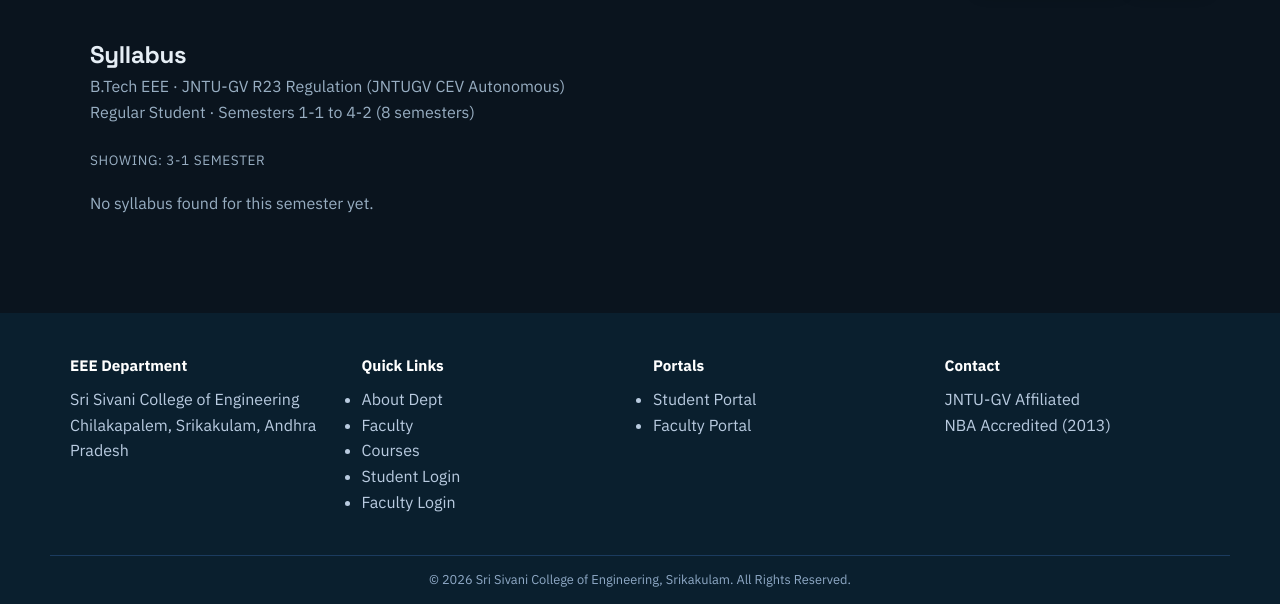
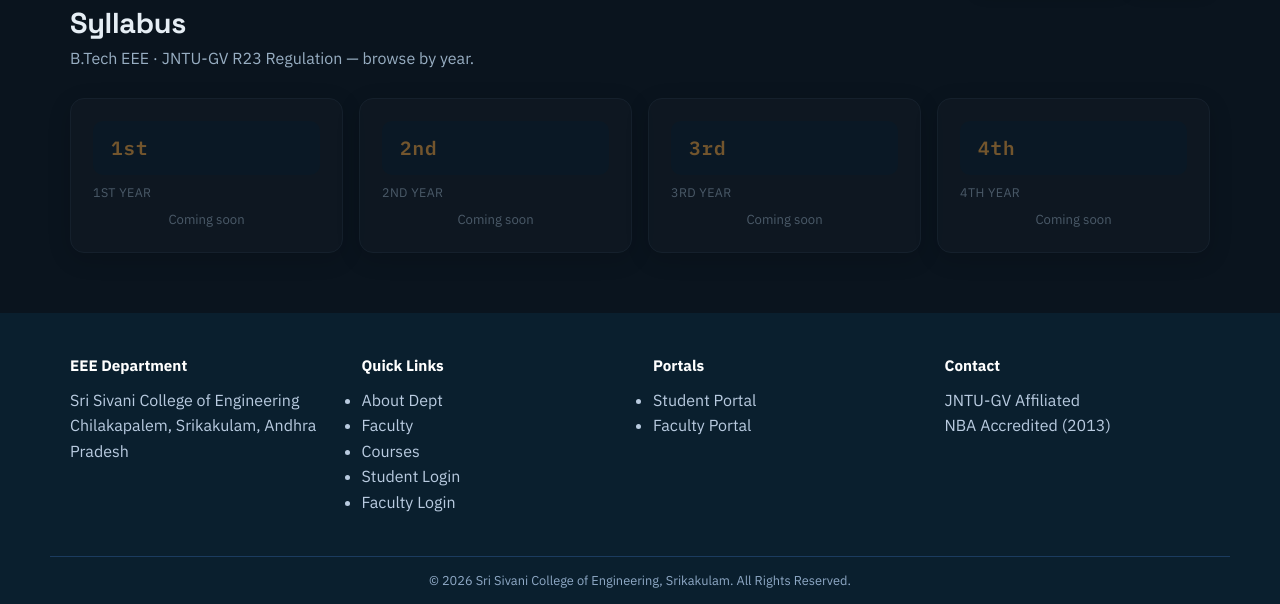
Before and after one commit to Daemon-018/ssce-eee-portal, a Flask app: page /syllabus in a window 1280 px wide. Shown: the part 62-666 px from the top of the page. Run offline with Flask 3, Linux system fonts and the light colour scheme; the visitor is signed in with stand-in values (Sample User, id 1); data comes from the database, SQL or seed files in the repository; data that the repository does not hold is empty.

Commit message:
feat: syllabus folder navigation by year (semester syllabus PDFs)

```diff
--- a/app.py
+++ b/app.py
@@ -217,37 +217,42 @@ def timetable():
 @login_required()
 def syllabus():
     db = get_db_conn()
-    sem = request.args.get("sem", "3-1")
-    entry = "lateral"
-    if session.get("role") == "student":
-        me = db.execute("SELECT entry, year FROM users WHERE id=?", (session.get("user_id"),)).fetchone()
-        entry = (me["entry"] if me and me["entry"] else "regular")
-        is_first_year = bool(me and me["year"] and "1st Year" in me["year"])
-        if entry == "lateral" and is_first_year:
-            entry = "lateral1y"
-    all_sems = ["1-1", "1-2", "2-1", "2-2", "3-1", "3-2", "4-1", "4-2"]
-    allowed = all_sems if entry in ("regular", "lateral1y") else all_sems[2:]
-    sems = [s for s in all_sems if s in allowed and db.execute(
-        "SELECT COUNT(*) c FROM syllabus WHERE year_sem=?", (s,)).fetchone()["c"] > 0]
-    if sem not in sems:
-        sem = sems[0] if sems else "3-1"
-    if session.get("role") == "student":
-        me2 = db.execute("SELECT year FROM users WHERE id=?", (session.get("user_id"),)).fetchone()
-        y = (me2["year"] if me2 and me2["year"] else "")
-        default_sem = {"1st Year": "1-1", "2nd Year": "2-2", "3rd Year": "3-1", "4th Year": "4-1"}.get(
-            next((k for k in ["1st Year", "2nd Year", "3rd Year", "4th Year"] if k in y), ""), sem)
-        if default_sem in sems:
-            sem = request.args.get("sem", default_sem)
-    rows = db.execute(
-        """SELECT * FROM syllabus WHERE program='B.Tech' AND year_sem=?
-           ORDER BY code""", (sem,)).fetchall()
-    import json as _json
-    subjects = []
-    for r in rows:
-        d = dict(r)
-        d["units"] = _json.loads(d["units"] or "[]")
-        subjects.append(d)
-    return render_template("syllabus.html", subjects=subjects, sems=sems, sem=sem, entry=entry)
+    years = [
+        {"num": 1, "label": "1st Year", "sems": ["1-1", "1-2"]},
+        {"num": 2, "label": "2nd Year", "sems": ["2-1", "2-2"]},
+        {"num": 3, "label": "3rd Year", "sems": ["3-1", "3-2"]},
+        {"num": 4, "label": "4th Year", "sems": ["4-1", "4-2"]},
+    ]
+    pdf_rows = db.execute("SELECT year_num, year_sem, drive_link, title FROM syllabus_pdfs").fetchall()
+    pdfs = {}
+    for r in pdf_rows:
+        pdfs[r["year_sem"]] = {"link": r["drive_link"], "title": r["title"]}
+    for y in years:
+        y["has_pdf"] = any(pdfs.get(s, {}).get("link") for s in y["sems"])
+        for i, sem in enumerate(y["sems"]):
+            p = pdfs.get(sem, {})
+            y["sems"][i] = {"name": sem, "link": p.get("link", ""), "title": p.get("title", "")}
+    return render_template("syllabus.html", years=years)
+
+
+@app.route("/syllabus/<int:year_num>")
+@login_required()
+def syllabus_year(year_num):
+    if year_num not in (1,2,3,4):
+        abort(404)
+    db = get_db_conn()
+    year_names = {1: "1st Year", 2: "2nd Year", 3: "3rd Year", 4: "4th Year"}
+    sems = {1: ["1-1","1-2"], 2: ["2-1","2-2"], 3: ["3-1","3-2"], 4: ["4-1","4-2"]}
+    pdf_rows = db.execute(
+        "SELECT year_sem, drive_link, title FROM syllabus_pdfs WHERE year_num=?", (year_num,)
+    ).fetchall()
+    pdfs = {r["year_sem"]: {"link": r["drive_link"], "title": r["title"]} for r in pdf_rows}
+    sem_data = []
+    for s in sems[year_num]:
+        p = pdfs.get(s, {})
+        sem_data.append({"name": s, "link": p.get("link", ""), "title": p.get("title", "")})
+    return render_template("syllabus_year.html", year_num=year_num,
+                           year_name=year_names[year_num], sems=sem_data)
 
 
 @app.route("/attendance")
--- a/db.py
+++ b/db.py
@@ -54,6 +54,16 @@ CREATE TABLE IF NOT EXISTS syllabus (
     code TEXT DEFAULT '',
     credits INTEGER DEFAULT 3,
     units TEXT DEFAULT '[]'          -- JSON list of {"unit":"I","topics":[...]}
+);
+
+CREATE TABLE IF NOT EXISTS syllabus_pdfs (
+    id INTEGER PRIMARY KEY AUTOINCREMENT,
+    year_num INTEGER NOT NULL,
+    year_sem TEXT NOT NULL UNIQUE,
+    title TEXT DEFAULT '',
+    drive_link TEXT DEFAULT '',
+    uploaded_by TEXT DEFAULT 'EEE Dept',
+    posted_on TEXT DEFAULT (date('now','localtime'))
 );
 
 CREATE TABLE IF NOT EXISTS attendance (
--- a/static/css/style.css
+++ b/static/css/style.css
@@ -473,6 +473,7 @@ td.lunch{background:var(--warn-bg);color:var(--warn);font-weight:600;text-align:
 .crumb-sep{color:var(--sub);font-weight:400}
 
 .sem-grid,.subject-grid{display:grid;grid-template-columns:repeat(auto-fill,minmax(190px,1fr));gap:16px}
+.year-grid{display:grid;grid-template-columns:repeat(auto-fill,minmax(220px,1fr));gap:16px}
 
 .sem-folder,.subject-folder{display:flex;flex-direction:column;align-items:center;padding:22px 14px;text-align:center;cursor:pointer;transition:transform .15s,box-shadow .15s}
 .sem-folder:hover,.subject-folder:hover{transform:translateY(-4px);box-shadow:0 10px 28px rgba(0,0,0,.25)}
--- a/templates/syllabus.html
+++ b/templates/syllabus.html
@@ -1,59 +1,32 @@
 {% extends "base.html" %}
 {% block title %}Syllabus{% endblock %}
 {% block content %}
-<section class="page-section">
+<section class="dash-section">
   <div class="container">
-    <h1>Syllabus</h1>
-    <p class="muted">B.Tech EEE · JNTU-GV R23 Regulation (JNTUGV CEV Autonomous)</p>
-    {% if entry == 'lateral' %}
-    <p class="muted">Lateral Entry Student · Semesters 2-1 to 4-2 (6 semesters)</p>
-    {% else %}
-    <p class="muted">Regular Student · Semesters 1-1 to 4-2 (8 semesters)</p>
-    {% endif %}
-    <div class="sem-switch">
-      {% for s in sems %}
-      <a href="{{ url_for('syllabus', sem=s) }}"
-         class="sem-chip {{ 'active' if s == sem else '' }}">{{ s }}</a>
+    <div class="page-head">
+      <h1>Syllabus</h1>
+      <p class="muted">B.Tech EEE · JNTU-GV R23 Regulation — browse by year.</p>
+    </div>
+
+    <div class="year-grid">
+      {% for y in years %}
+      <a class="card year-folder {% if not y.has_pdf %}empty-folder{% endif %}"
+         href="{{ url_for('syllabus_year', year_num=y.num) }}">
+        <div class="sem-folder-icon">{{ y.num }}{{ 'st' if y.num==1 else ('nd' if y.num==2 else ('rd' if y.num==3 else 'th')) }}</div>
+        <div class="sem-folder-label">{{ y.label }}</div>
+        <div class="sem-folder-counts">
+          {% for s in y.sems %}
+            {% if s.link %}
+            <span class="fc fc-papers">{{ s.name }} ✓</span>
+            {% endif %}
+          {% endfor %}
+          {% if not y.has_pdf %}
+          <span class="muted small">Coming soon</span>
+          {% endif %}
+        </div>
+      </a>
       {% endfor %}
     </div>
-    <p class="muted sem-label">Showing: {{ sem }} semester</p>
-
-    {% for s in subjects %}
-    <div class="card syl-card">
-      <div class="syl-head">
-        <div>
-          <h3>{{ s['subject'] }}</h3>
-          <p class="muted">Code: {{ s['code'] }} · Credits: {{ s['credits'] }}</p>
-        </div>
-        <span class="role-badge professor">R23</span>
-      </div>
-      <div class="syl-units">
-        {% for u in s['units'] %}
-        <div class="unit">
-          <span class="unit-tag">Unit {{ u[0] }}</span>
-          <ul>
-            {% for t in u[1] %}<li>{{ t }}</li>{% endfor %}
-          </ul>
-        </div>
-        {% endfor %}
-      </div>
-    </div>
-    {% else %}
-    <p class="muted">No syllabus found for this semester yet.</p>
-    {% endfor %}
   </div>
 </section>
-
-<style>
-.sem-switch { margin: 16px 0 4px; display: flex; gap: 8px; flex-wrap: wrap; }
-.sem-chip {
-  display: inline-block; padding: 6px 16px; border-radius: 20px;
-  background: var(--card, #f5f5f5); border: 1px solid #ddd;
-  color: inherit; text-decoration: none; font-weight: 600; font-size: .9rem;
-}
-.sem-chip.active {
-  background: var(--accent, #0d47a1); color: #fff; border-color: var(--accent, #0d47a1);
-}
-.sem-label { margin: 8px 0 20px; font-size: .85rem; }
-</style>
 {% endblock %}
```
Also changed, not shown: seed_data.py (+11 -0 lines), templates/syllabus_year.html (added, +41 -0 lines).
